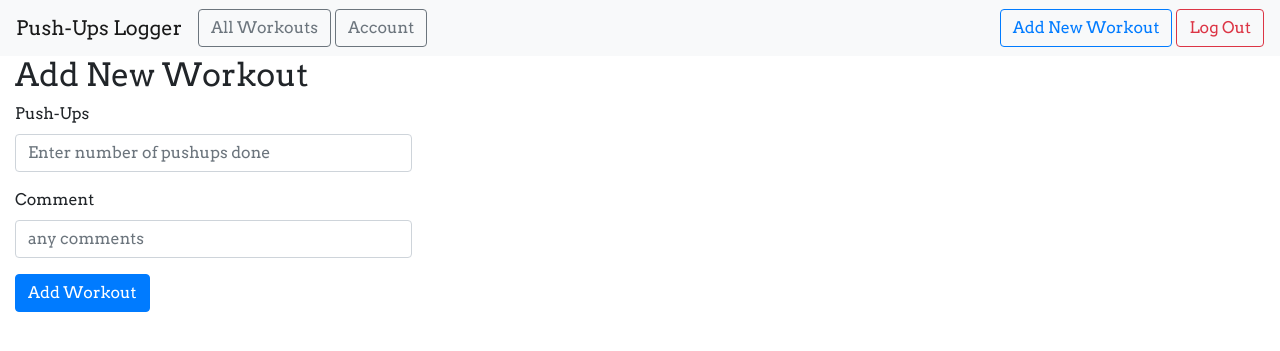
After one commit to myathtut-zafir/flask_1, a Flask app: page /new in a window 1280 px wide. The commit adds this page. Shown: the top 351 px of the page. Run offline with Flask 3, Linux system fonts and the light colour scheme; a user stored in the database is signed in; some libraries are stand-ins or nearby versions.

Commit message:
feat: setup create and list

```diff
--- a/pushps_logger/main.py
+++ b/pushps_logger/main.py
@@ -1,5 +1,8 @@
-from flask import Blueprint,render_template,url_for
+from flask import Blueprint, redirect,render_template,url_for,request,flash,abort
 from flask_login import current_user,login_required
+from .models import Workout
+from .models import User
+from . import db
 
 main=Blueprint("main",__name__)
 
@@ -11,3 +14,28 @@ def index():
 @login_required
 def profile():
     return  render_template('profile.html',name=current_user.name)
+
+@main.route("/new")
+@login_required
+def new_workout():
+    return  render_template('create_workout.html')
+
+@main.route("/new",methods=["POST"])
+@login_required
+def new_workout_post():
+    pushups=request.form.get('pushups')
+    comment=request.form.get('comment')
+
+    workout=Workout(pushups=pushups,comment=comment,author=current_user)
+    db.session.add(workout)
+    db.session.commit()
+
+    flash("success added")
+    return  redirect(url_for('main.user_workouts'))
+
+@main.route('/all')
+@login_required
+def user_workouts():
+    user = User.query.filter_by(email=current_user.email).first_or_404()
+    workouts = user.workouts
+    return render_template('all_workouts.html', workouts=workouts, user=user)
--- a/pushps_logger/templates/base.html
+++ b/pushps_logger/templates/base.html
@@ -66,7 +66,7 @@
         <ul class="navbar-nav mr-auto">
           <li class="nav-item active">
             <a
-              href="{{ url_for('main.index') }}"
+            href="{{ url_for('main.user_workouts') }}"
               class="btn btn-outline-secondary"
               role="button"
               >All Workouts</a
@@ -85,7 +85,7 @@
         </ul>
         <form class="form-inline my-2 my-lg-0">
           {% if current_user.is_authenticated %}
-          <a href="#" class="btn btn-outline-primary" role="button"
+          <a href="{{ url_for('main.new_workout') }}" class="btn btn-outline-primary" role="button"
             >Add New Workout</a
           >
           {% endif %} {% if not current_user.is_authenticated %}
--- /dev/null
+++ b/pushps_logger/templates/create_workout.html
@@ -0,0 +1,40 @@
+{% extends "base.html" %} {% block head %} {{ super() }}
+<link
+  rel="stylesheet"
+  href="{{ url_for('static', filename= 'extended_beauty.css') }}"
+/>
+{% endblock %} {% block content %}
+<div class="col-md-4 col-md-offset-4">
+  <form method="POST" action="/new">
+    <h2>Add New Workout</h2>
+    {% with messages = get_flashed_messages() %} {% if messages %}
+    <div class="notification is-danger">
+      {{ messages[0] }}
+    </div>
+    {% endif %} {% endwith %}
+    <div class="form-group">
+      <label for="pushup">Push-Ups</label>
+      <input
+        type="number"
+        class="form-control"
+        id="pushups"
+        name="pushups"
+        aria-describedby="pushupHelp"
+        placeholder="Enter number of pushups done"
+      />
+    </div>
+    <div class="form-group">
+      <label for="comment">Comment</label>
+      <input
+        type="text"
+        class="form-control"
+        id="comment"
+        name="comment"
+        aria-describedby="pushupHelp"
+        placeholder="any comments"
+      />
+    </div>
+    <button type="submit" class="btn btn-primary">Add Workout</button>
+  </form>
+</div>
+{% endblock %}
```
Also changed, not shown: pushps_logger/models.py (+9 -0 lines), pushps_logger/templates/all_workouts.html (added, +39 -0 lines), instance/db.sqlite.
